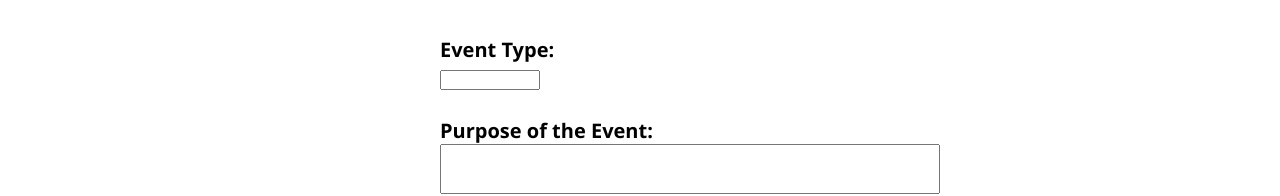
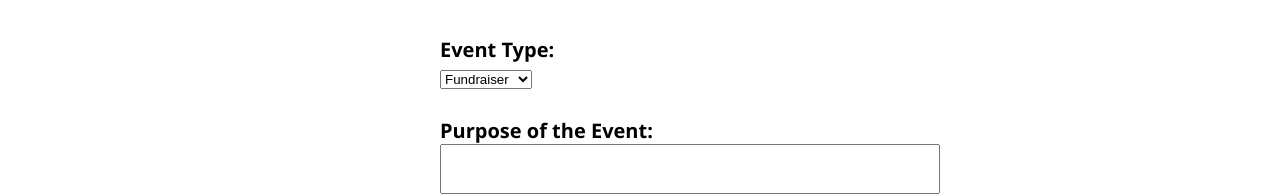
Before and after one commit to NOT-A-CODER312/young-visionaries, a Next.js app: page /events in a window 1280 px wide. Shown: the part 185-381 px from the top of the page. Built offline with nearby package versions, Linux system fonts and the light colour scheme; no server answers; a web font is replaced by a local one.

Commit message:
Suggestion Box drop down

```diff
--- a/components/EventsList/EventSuggest.js
+++ b/components/EventsList/EventSuggest.js
@@ -1,14 +1,23 @@
 import classes from "./EventSuggest.module.css";
 import React from "react";
-import Select2 from "react-select2";
+
 
 export default function EventSuggest() {
+
     return (
         <div className={classes.suggest}>
             <form action="/send-data-here" method="post">
                 <label className={classes.label} for="etype">Event Type:</label>
                 <br />
-                <input className={classes.input1} type="text" id="etype" name="etype" required maxLength="30"  />
+                <select>
+                    <option disabled>Select Type</option>
+                    <option>Fundraiser</option>
+                    <option>Party</option>
+                    <option>Festival</option>
+                    <option>Confrence</option>
+                    <option>Sport</option>
+                </select>
+                {/*<input className={classes.input1} type="text" id="etype" name="etype" required maxLength="30"  /> */}
                 <br /><br />
                 <label className={classes.label} for="purpose">Purpose of the Event:</label>
                 <br />
```
